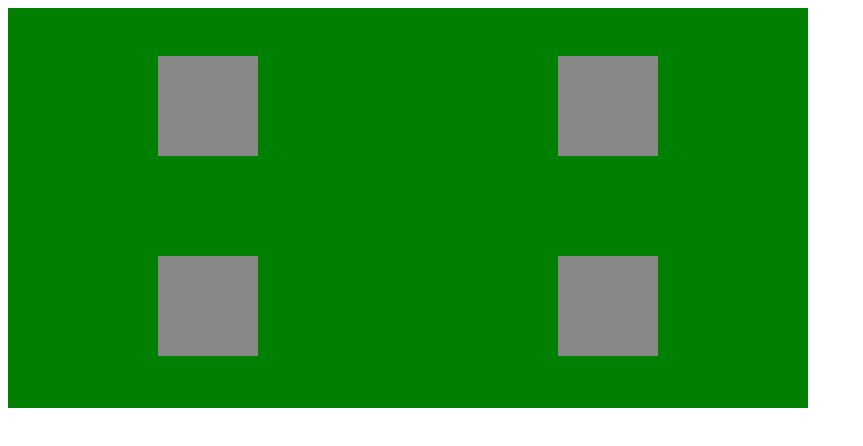
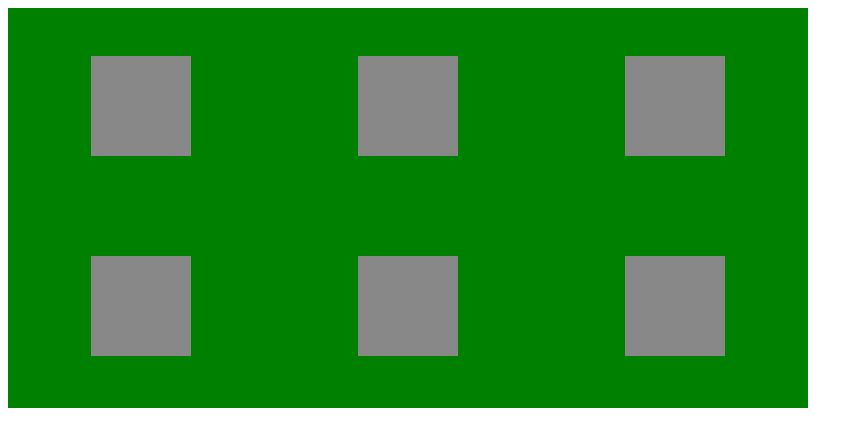
Before and after one commit to bysimonf/memory-game-new-v1, a plain HTML site: page index.html in a window 1280 px wide. Shown: the whole page, without its empty margins (0-863 px from the left). Drawn offline with Linux system fonts and the light colour scheme.

Commit message:
added 3rd image and small corrections from code review

```diff
--- a/index.js
+++ b/index.js
@@ -8,8 +8,16 @@ const cardsData = [
         "image": "dog.jpg",
     },
     {
+        "name": "fish",
+        "image": "fish.jpg",
+    },
+    {
         "name": "dog",
         "image": "dog.jpg",
+    },
+    {
+        "name": "fish",
+        "image": "fish.jpg",
     },
     {
         "name": "bird",
@@ -85,7 +93,8 @@ const checkForMatch = () => {
 
         if (gameEndCount === cardsData.length / 2) {
             setTimeout(() => {
-                alert('The game is finished!')}, 1000)
+                alert('The game is finished!')
+            }, 1000)
         }
     }
     else {
@@ -98,7 +107,6 @@ const checkForMatch = () => {
             cardsToCompare[1].alt =  'background of the memory card'
 
             cardsToCompare = []
-
         }, 1000)
     }
 }
--- a/style.css
+++ b/style.css
@@ -1,7 +1,7 @@
 .game-table {
     background: green;
     display: grid;
-    grid-template-columns: 1fr 1fr;
+    grid-template-columns: 1fr 1fr 1fr;
     grid-template-rows: 1fr 1fr;
     justify-items: center;
     align-items: center;
```
Also changed, not shown: images/fish.jpg (added), 2 other files. Lines whose indentation alone changed are shown as unchanged.
